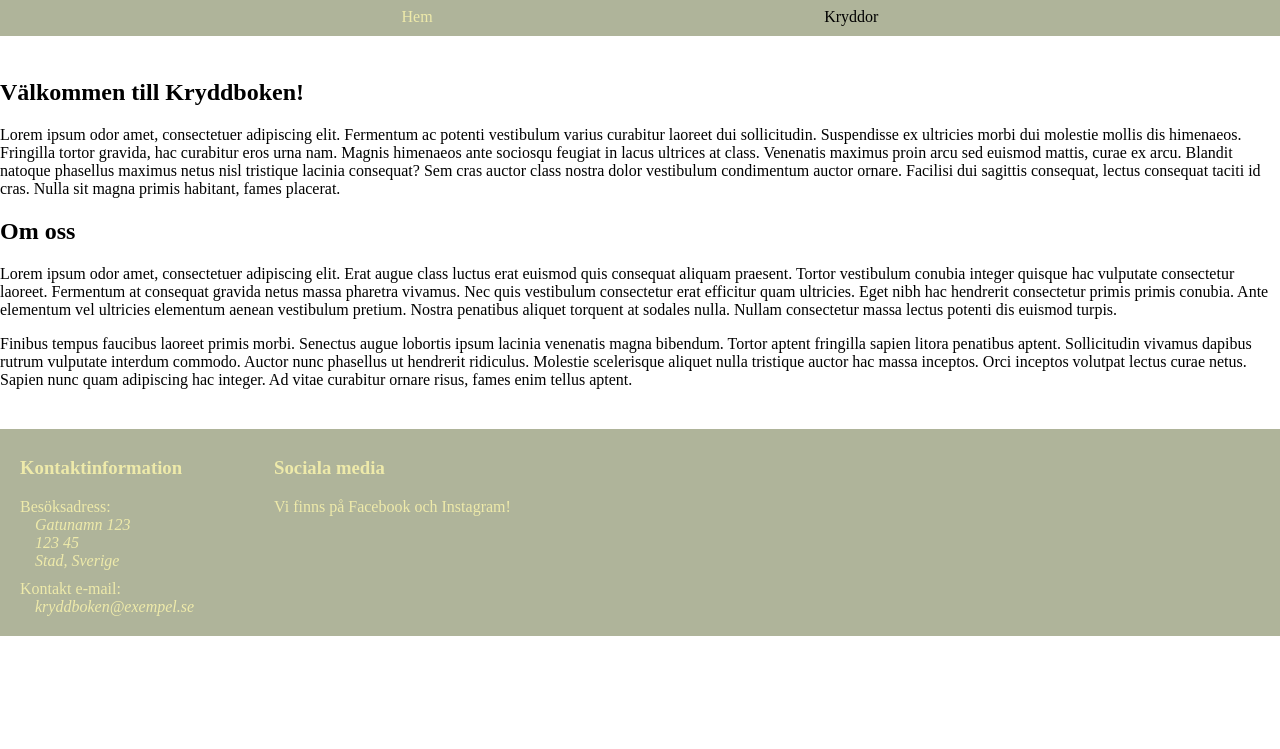
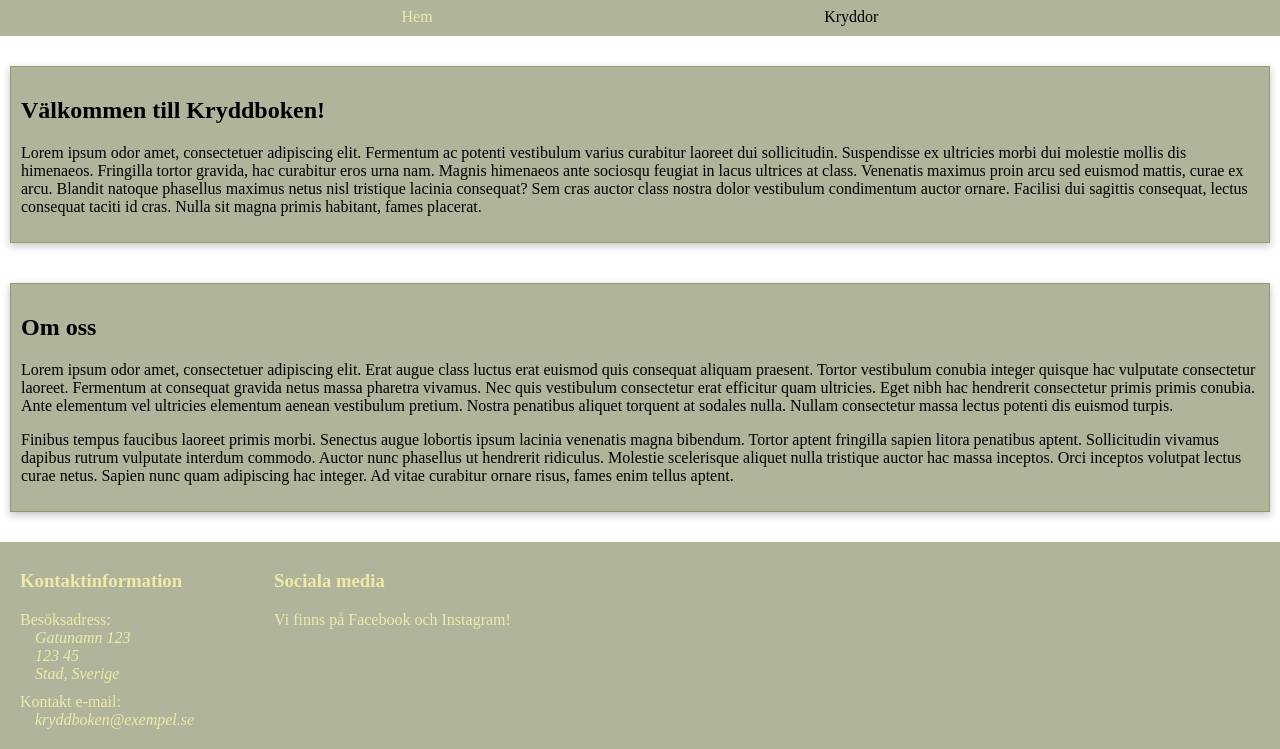
Before and after one commit to Frommflin/Kryddboken, a plain HTML site: page index.html in a window 1280 px wide. Shown: the part 164-913 px from the top of the page. Before the commit the page ends 800 px from the top, so only its background shows below. Drawn offline with Linux system fonts and the light colour scheme.

Commit message:
Adjusting home page layout for medium screens

```diff
--- a/styles.css
+++ b/styles.css
@@ -62,6 +62,10 @@ h1{
     text-align: center;
 }
 
+#content{
+    flex-grow: 1;
+}
+
 footer{
     background-color: var(--primary);
     color: var(--secondary);
@@ -115,6 +119,28 @@ address{
 
 /* Medium screens */
 @media screen and (min-width: 768px) {
+    #home{
+        display: grid;
+        grid-template-rows: auto auto;
+        margin: 10px;
+    }
+
+    #home div{
+        padding: 10px;
+        background-color: var(--primary);
+        border: 1px solid var(--primary-dark);
+        box-shadow: rgba(0, 0, 0, 0.24) 0px 3px 8px;
+        margin: 20px 0px;
+    }
+
+    #welcome{
+        grid-row-start: 1;
+    }
+
+    #about{
+        grid-row-start: 2;
+    }
+
     .card{
         grid-template-columns: max-content 1fr;
         grid-template-rows: auto auto;
```
